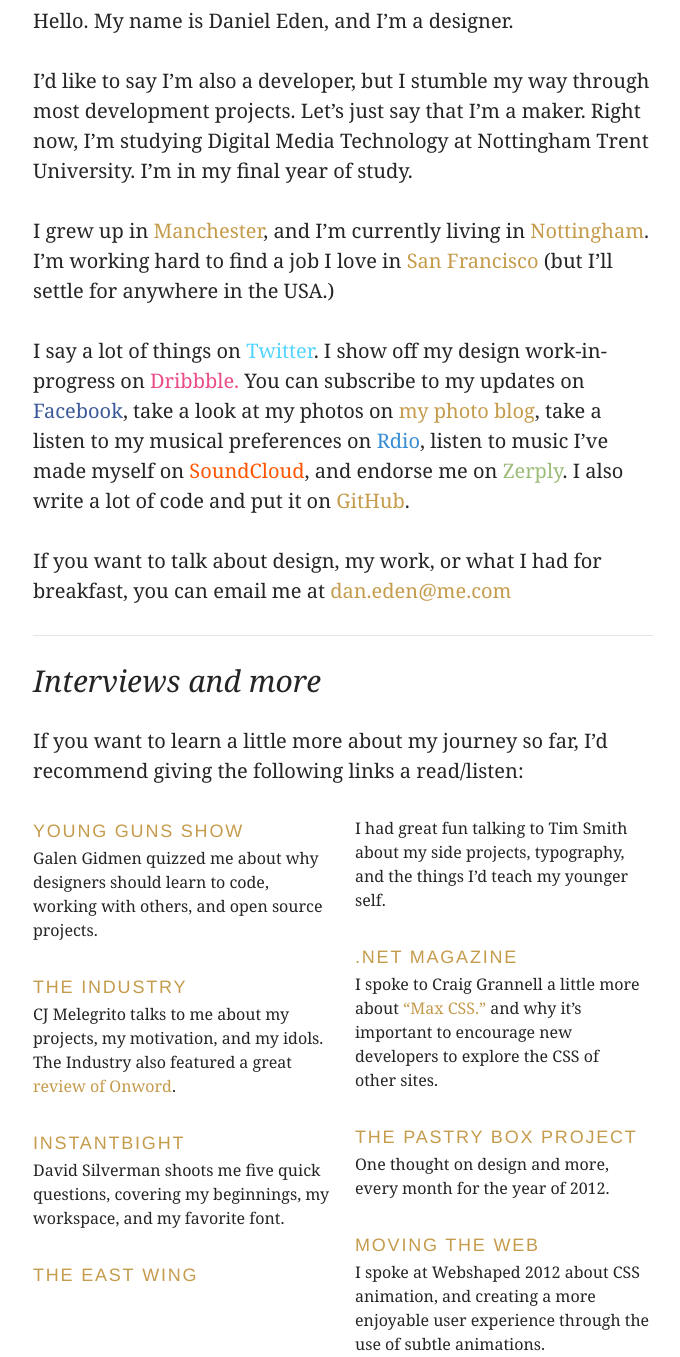
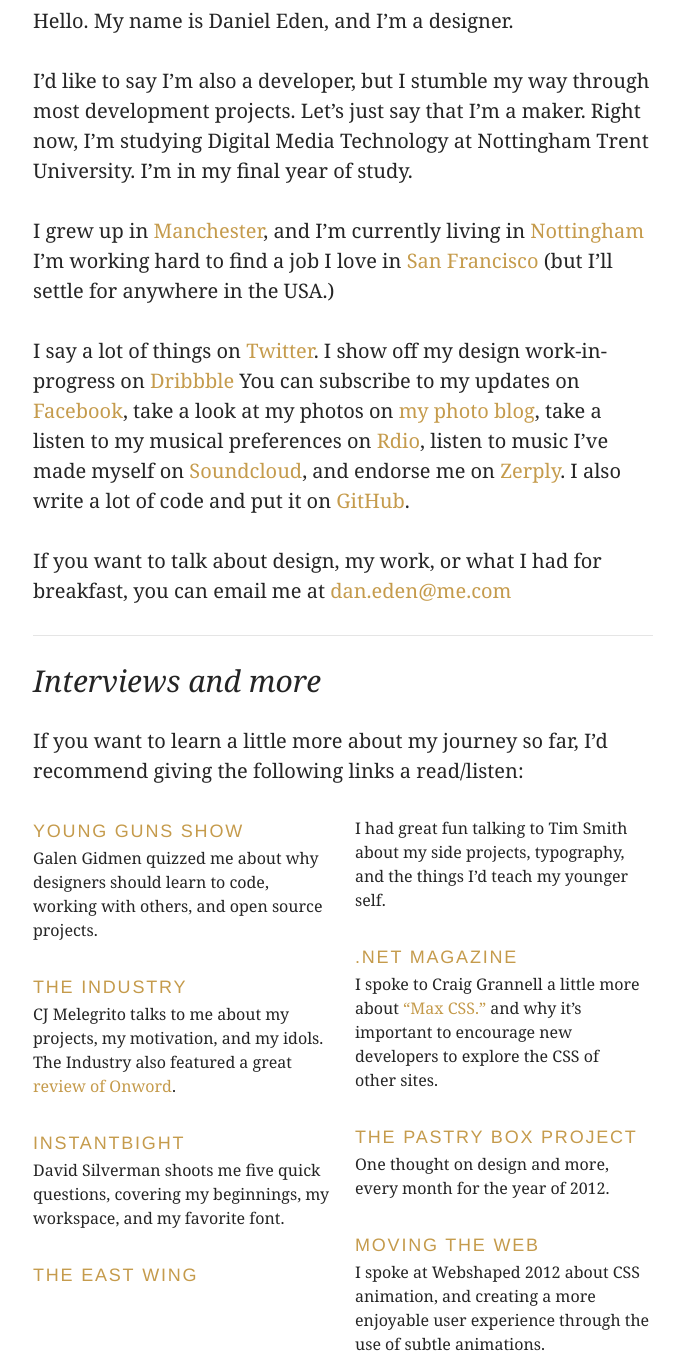
Before and after one commit to wto/daneden.github.com, a Jekyll site: the page built from about.md, in a window 1280 px wide and 1400 px high, scrolled down 581 px, cut to the strip 43-1400 px from the top of the window. Shown: the whole strip, without its empty margins (297-977 px from the left). Built offline with Jekyll 4.4.1, drawn with Linux system fonts in a browser that asks for light colours; nearby versions of some CDN libraries; Markdown is read by kramdown in place of the engine named in the settings.

Commit message:
Update About page & footer

```diff
--- a/_layouts/default.html
+++ b/_layouts/default.html
@@ -42,7 +42,7 @@
 
 				<div class="g-1-2 b-1-2">
 					<h3>Colophon</h3>
-					<p>Designed, developed, maintained, and curated by <a href="http://daneden.me">Daniel Eden</a>. Hosted by <a title="RamNode" href="https://clientarea.ramnode.com/aff.php?aff=088">RamNode</a>. Set in Freight Text and Freight Sans, served via <a href="http://typekit.com">Typekit</a>.<p>
+					<p>Designed, developed, maintained, and curated by <a href="http://daneden.me">Daniel Eden</a>. Hosted by <a title="GitHub" href="https://github.com">GitHub</a>. Set in Freight Text and Freight Sans, served via <a href="http://typekit.com">Typekit</a>.<p>
 					<p>Read the <a href="/archive">archives</a>.</p>
 				</div>
 			</div>
--- a/about.md
+++ b/about.md
@@ -7,19 +7,19 @@ type: page
 published: true
 meta:
 ---
-<img class="aligncenter size-medium wp-image-1669" alt="This is my face. There are many like it but this one is mine." src="http://daneden.me/wp-content/uploads/2011/09/50-300x300.jpg">
+<img class="aligncenter" alt="This is my face. There are many like it but this one is mine." src="http://daneden.me/wp-content/uploads/2011/09/50-300x300.jpg">
 
 Hello. My name is Daniel Eden, and I’m a designer.
 
 I’d like to say I’m also a developer, but I stumble my way through most development projects. Let’s just say that I’m a maker. Right now, I’m studying Digital Media Technology at Nottingham Trent University. I’m in my final year of&nbsp;study.
 
-I grew up in <a href="https://maps.google.co.uk/maps?client=safari&amp;rls=en&amp;q=manchester&amp;oe=UTF-8&amp;redir_esc=&amp;um=1&amp;ie=UTF-8&amp;hl=en&amp;sa=N&amp;tab=wl">Manchester</a>, and I’m currently living in <a href="https://maps.google.co.uk/maps?q=Nottingham&amp;hl=en&amp;sll=53.479251,-2.247926&amp;sspn=0.263161,0.683212&amp;hnear=Nottingham,+United+Kingdom&amp;t=m&amp;z=12">Nottingham</a>. I’m working hard to find a job I love in <a href="http://racetothestat.es">San Francisco</a> (but I’ll settle for anywhere in the&nbsp;USA.)
+I grew up in [Manchester](https://maps.google.co.uk/maps?client=safari&amp;rls=en&amp;q=manchester&amp;oe=UTF-8&amp;redir_esc=&amp;um=1&amp;ie=UTF-8&amp;hl=en&amp;sa=N&amp;tab=wl), and I’m currently living in [Nottingham](https://maps.google.co.uk/maps?q=Nottingham&amp;hl=en&amp;sll=53.479251,-2.247926&amp;sspn=0.263161,0.683212&amp;hnear=Nottingham,+United+Kingdom&amp;t=m&amp;z=12) I’m working hard to find a job I love in [San Francisco](http://racetothestat.es) (but I’ll settle for anywhere in the&nbsp;USA.)
 
-I say a lot of things on <a href="http://twitter.com/_dte"><span style="color: #53d4ff;">Twitter</span></a>. I show off my design work-in-progress on <a href="http://dribbble.com/dte"><span style="color: #ea4c88;">Dribbble.</span></a> You can subscribe to my updates on <a href="http://www.facebook.com/daniel.eden"><span style="color: #3b5998;">Facebook</span></a>, take a look at my photos on <a href="http://photos.daneden.me/">my photo blog</a>, take a listen to my musical preferences on <a href="http://rdio.com/people/daneden"><span style="color: #388cd3;">Rdio</span></a>, listen to music I’ve made myself on <a href="http://soundcloud.com/d4te"><span style="color: #ff5401;">SoundCloud</span></a>, and endorse me on <a href="http://zerp.ly/dte"><span style="color: #9dbc7a;">Zerply</span></a>. I also write a lot of code and put it on <a href="https://github.com/daneden">GitHub</a>.
+I say a lot of things on [Twitter](http://twitter.com/_dte). I show off my design work-in-progress on [Dribbble](http://dribbble.com/dte) You can subscribe to my updates on [Facebook](http://www.facebook.com/daniel.eden), take a look at my photos on [my photo blog](http://photos.daneden.me/), take a listen to my musical preferences on [Rdio](http://rdio.com/people/daneden), listen to music I’ve made myself on [Soundcloud](http://soundcloud.com/d4te), and endorse me on [Zerply](http://zerp.ly/dte). I also write a lot of code and put it on [GitHub](https://github.com/daneden).
 
-If you want to talk about design, my work, or what I had for breakfast, you can email me at <a href="mailto:dan.eden@me.com">dan.eden@me.com</a>
+If you want to talk about design, my work, or what I had for breakfast, you can email me at [dan.eden@me.com](mailto:dan.eden@me.com)
 
-<hr>
+___
 
 ## Interviews and more
 If you want to learn a little more about my journey so far, I’d recommend giving the following links a read/listen:
```
